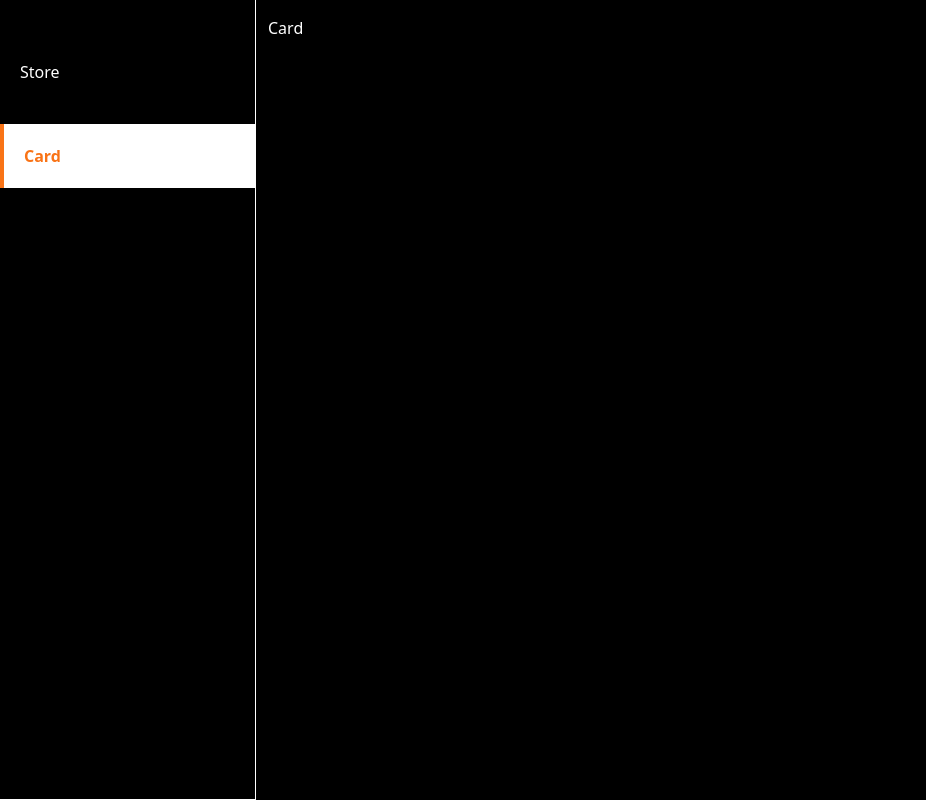
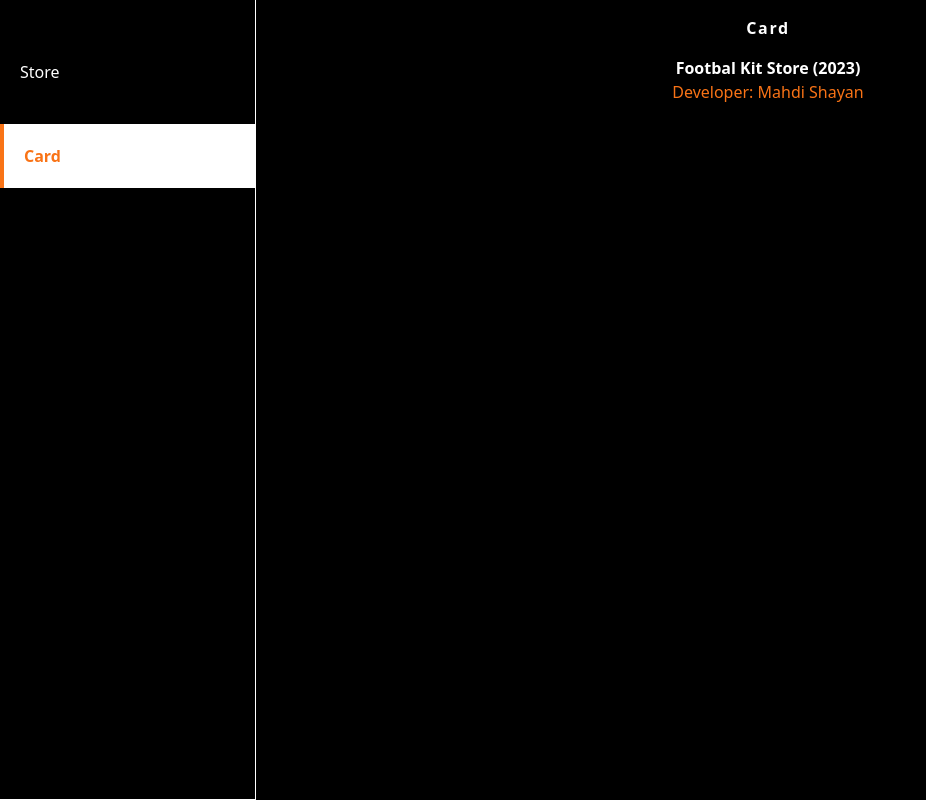
Before and after one commit to mahdiish/react-football-kit-store, a React (Create React App) app: page /card in a window 1280 px wide. Shown: the whole page, without its empty margins (0-926 px from the left). Built offline with nearby package versions, Linux system fonts and the light colour scheme.

Commit message:
Footer created

```diff
--- /dev/null
+++ b/src/components/Footer.js
@@ -0,0 +1,12 @@
+function Footer() {
+  return (
+    <div className="bg-black h-20 pt-4">
+      <h1 className="text-white text-center font-bold">
+        Footbal Kit Store (2023)
+      </h1>
+      <p className="text-orange-500 text-center">Developer: Mahdi Shayan</p>
+    </div>
+  );
+}
+
+export default Footer;
--- a/src/pages/CardPage.js
+++ b/src/pages/CardPage.js
@@ -1,5 +1,12 @@
+import Footer from "../components/Footer";
+
 function CardPage() {
-  return <div className="text-white">Card</div>;
+  return (
+    <div>
+      <h1 className="text-white text-center font-bold tracking-widest">Card</h1>
+      <Footer />
+    </div>
+  );
 }
 
 export default CardPage;
--- a/src/pages/StorePage.js
+++ b/src/pages/StorePage.js
@@ -1,6 +1,8 @@
 import Form from "../components/Form";
 import KitItem from "../components/KitItem";
 import { kitItems } from "../data/data";
+import Footer from "../components/Footer";
+
 function StorePage() {
   console.log(kitItems);
   const renderedKitItems = kitItems.map((item) => {
@@ -16,6 +18,7 @@ function StorePage() {
       <div className="grid grid-cols-2 sm:grid-cols-3 md:grid-cols-4 gap-x-1 gap-y-4">
         {renderedKitItems}
       </div>
+      <Footer />
     </div>
   );
 }
```
